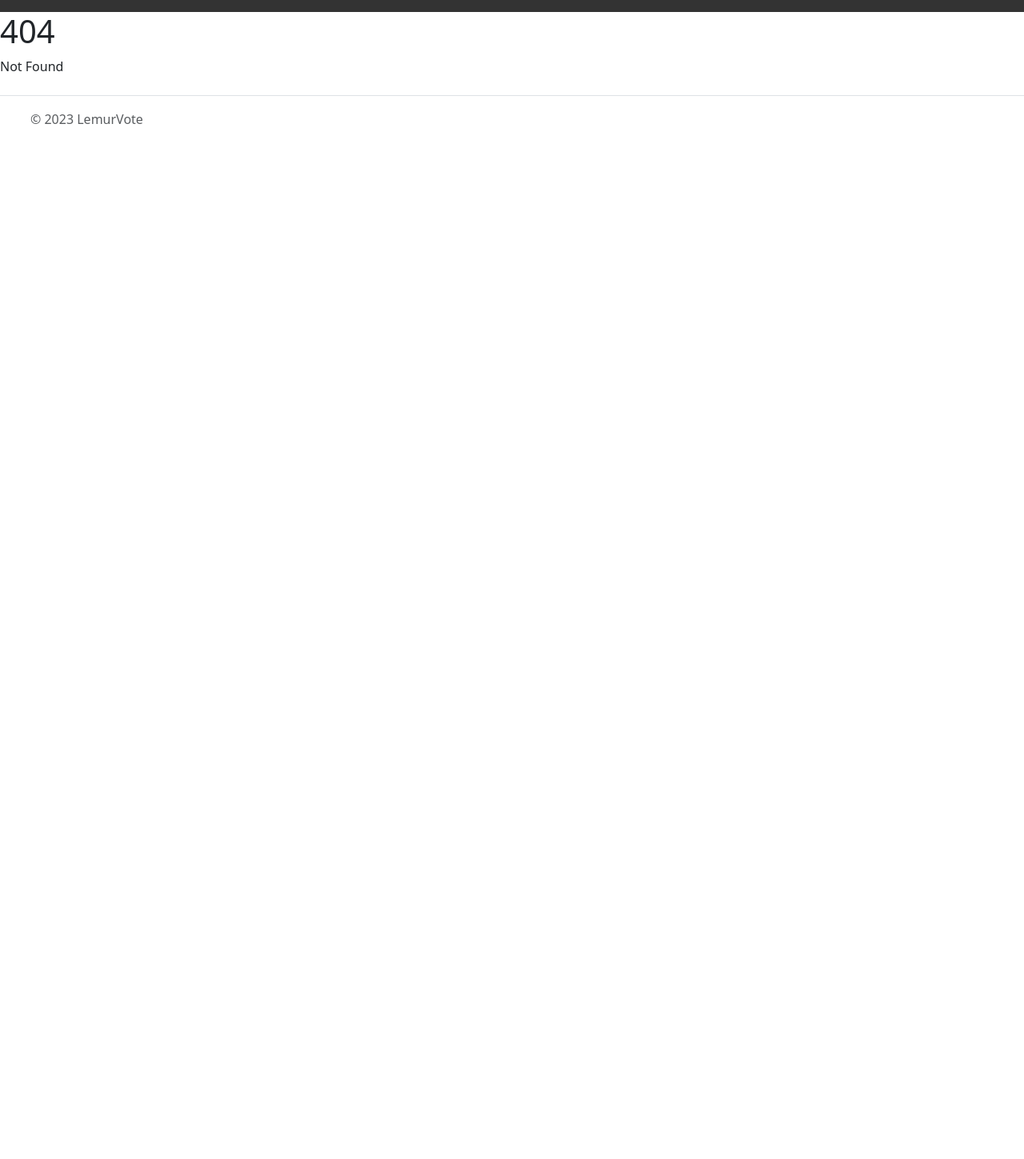
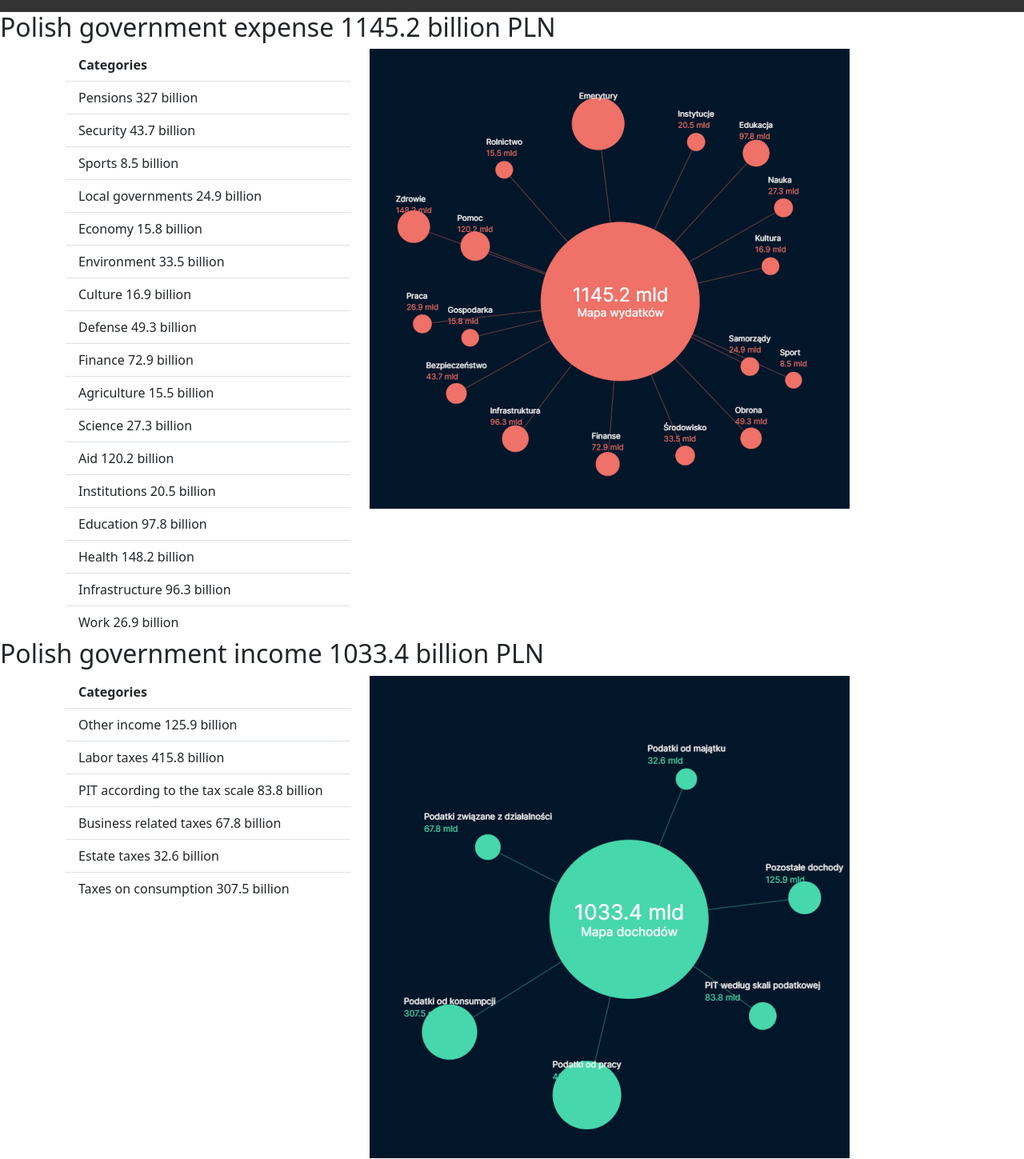
Before and after one commit to Uriziel01/hackyheah_dtp, a SvelteKit app: page /goverment in a window 1280 px wide. Before the commit this address had no page. Shown: the part 61-1510 px from the top of the page at 80% size. Before the commit the page ends 800 px from the top, so only its background shows below. Built offline with nearby package versions, Linux system fonts and the light colour scheme.

Commit message:
Added articles about voting and democracy

```diff
--- /dev/null
+++ b/src/routes/goverment/+page.svelte
@@ -0,0 +1,59 @@
+<script>
+	import expense_map from '$lib/images/expense_map.png';
+	import income_map from '$lib/images/income_map.png';
+</script>
+
+<h2>Polish government expense 1145.2 billion PLN</h2>
+
+<div class="container">
+	<div class="row">
+		<div class="col-4">
+			<ul class="list-group list-group-flush">
+				<li class="list-group-item fw-bold">Categories</li>
+				<li class="list-group-item">Pensions 327 billion</li>
+				<li class="list-group-item">Security 43.7 billion</li>
+				<li class="list-group-item">Sports 8.5 billion</li>
+				<li class="list-group-item">Local governments 24.9 billion</li>
+				<li class="list-group-item">Economy 15.8 billion</li>
+				<li class="list-group-item">Environment 33.5 billion</li>
+				<li class="list-group-item">Culture 16.9 billion</li>
+				<li class="list-group-item">Defense 49.3 billion</li>
+				<li class="list-group-item">Finance 72.9 billion</li>
+				<li class="list-group-item">Agriculture 15.5 billion</li>
+				<li class="list-group-item">Science 27.3 billion</li>
+				<li class="list-group-item">Aid 120.2 billion</li>
+				<li class="list-group-item">Institutions 20.5 billion</li>
+				<li class="list-group-item">Education 97.8 billion</li>
+				<li class="list-group-item">Health 148.2 billion</li>
+				<li class="list-group-item">Infrastructure 96.3 billion</li>
+				<li class="list-group-item">Work 26.9 billion</li>
+			</ul>
+		</div>
+
+		<div class="col-4">
+			<img src={expense_map} alt="Polish government expense map in 2021" />
+		</div>
+	</div>
+</div>
+
+<h2>Polish government income 1033.4 billion PLN</h2>
+
+<div class="container">
+	<div class="row">
+		<div class="col-4">
+			<ul class="list-group list-group-flush">
+				<li class="list-group-item fw-bold" >Categories</li>
+				<li class="list-group-item">Other income 125.9 billion</li>
+				<li class="list-group-item">Labor taxes 415.8 billion</li>
+				<li class="list-group-item">PIT according to the tax scale 83.8 billion</li>
+				<li class="list-group-item">Business related taxes 67.8 billion</li>
+				<li class="list-group-item">Estate taxes 32.6 billion</li>
+				<li class="list-group-item">Taxes on consumption 307.5 billion</li>
+			</ul>
+		</div>
+
+		<div class="col-4">
+			<img src={income_map} alt="Polish government income map in 2021" />
+		</div>
+	</div>
+</div>
```
Also changed, not shown: src/routes/democracy/+page.svelte (added, +65 -0 lines), src/routes/elections/+page.svelte (added, +57 -0 lines), src/lib/images/expense_map.png (added), src/lib/images/income_map.png (added).
